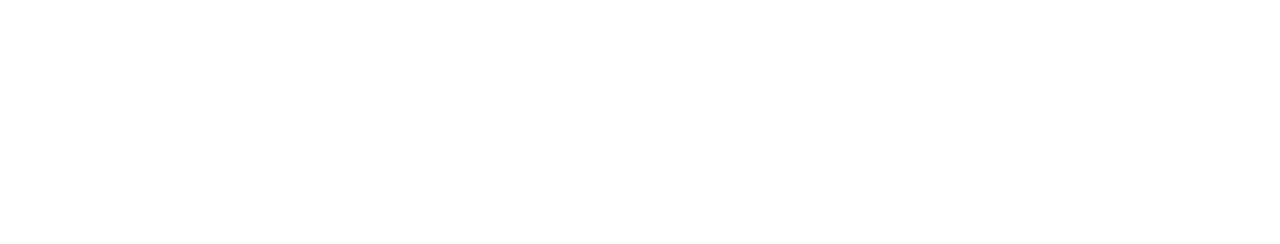
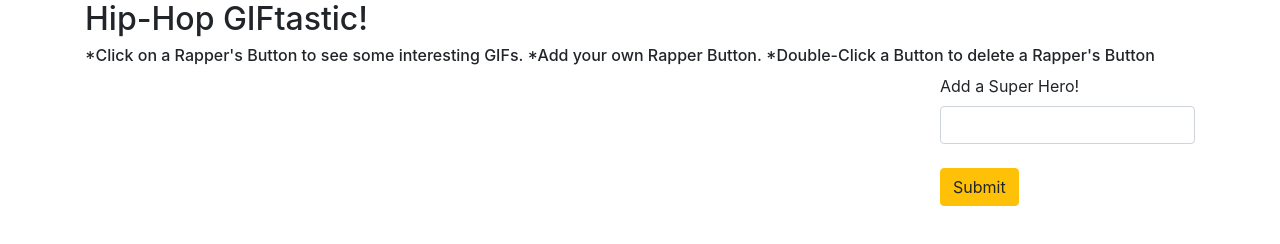
Before and after one commit to dtae53/GIFtastic, a plain HTML site: page index.html in a window 1280 px wide. Drawn offline with nearby package versions, Linux system fonts and the light colour scheme.

Commit message:
updated html file

```diff
--- a/index.html
+++ b/index.html
@@ -1,12 +1,42 @@
 <!DOCTYPE html>
-<html lang="en">
+<html>
 <head>
-    <meta charset="UTF-8">
-    <meta name="viewport" content="width=device-width, initial-scale=1.0">
-    <meta http-equiv="X-UA-Compatible" content="ie=edge">
-    <title>Document</title>
+    <meta charset="utf-8" />
+    <meta http-equiv="X-UA-Compatible" content="IE=edge">
+    <title>GIFtastic</title>
+    <meta name="viewport" content="width=device-width, initial-scale=1">
+    <link rel="stylesheet" href="https://stackpath.bootstrapcdn.com/bootstrap/4.1.3/css/bootstrap.min.css" integrity="sha384-MCw98/SFnGE8fJT3GXwEOngsV7Zt27NXFoaoApmYm81iuXoPkFOJwJ8ERdknLPMO" crossorigin="anonymous">
+    <link rel="stylesheet" type="text/css" media="screen" href="assets/css/style.css" />
 </head>
 <body>
 
+    <div class="container">
+        <h2>Hip-Hop GIFtastic!</h2>
+        <h6>*Click on a Rapper's Button to see some interesting GIFs. *Add your own Rapper Button. *Double-Click a Button to delete a Rapper's Button</h6>
+
+        <!-- Div for Buttons  -->
+        <div class = "row">
+            <div class="buttons-view"></div>
+        </div>
+
+        <div class = "row">
+            <div class="col-lg-9 container-fluid">
+                <!-- Info from API call will be added here -->
+                <div id="hero-view"></div>
+            </div>
+            <!-- Div for the form and submit button-->
+            <div class="col-lg-3">
+                <form id="rap-form">
+                <label for="rap-input">Add a Super Hero!</label>
+                <input type="text" class="form-control col-12" id="rap-input"><br>
+                <input class="btn btn-warning" id="add-rap" type="submit" value="Submit">
+                </form>
+            </div>
+        </div>
+    </div>
+
+    <!-- JQuery & Javascript file Links -->
+    <script src="https://ajax.googleapis.com/ajax/libs/jquery/3.3.1/jquery.min.js"></script>
+    <script src="assets/javascript/app.js"></script>
 </body>
 </html>
```
Also changed, not shown: assets/images/background.jpg (added).
